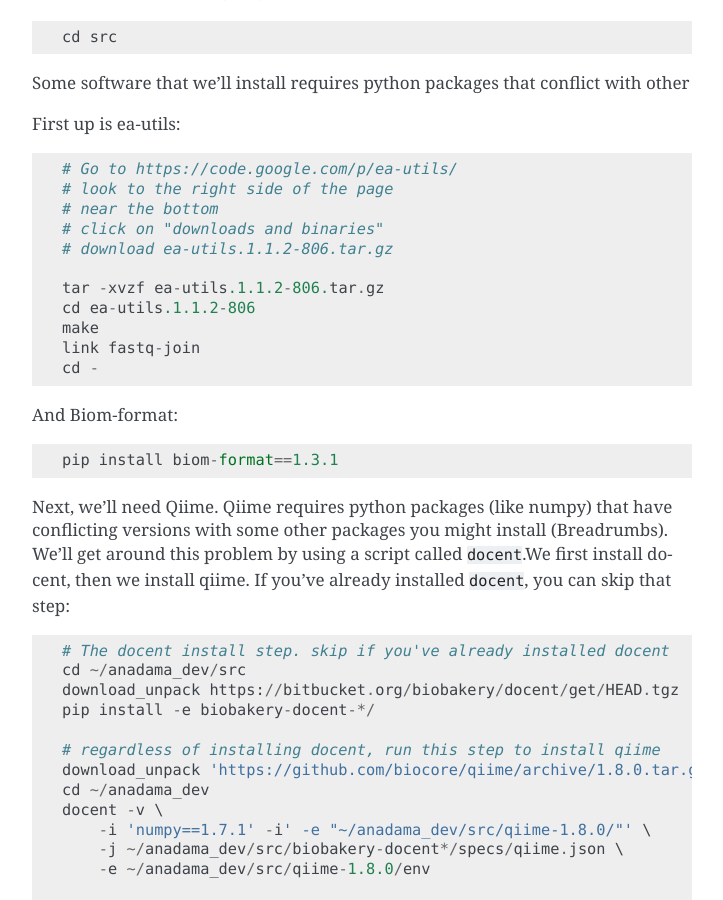
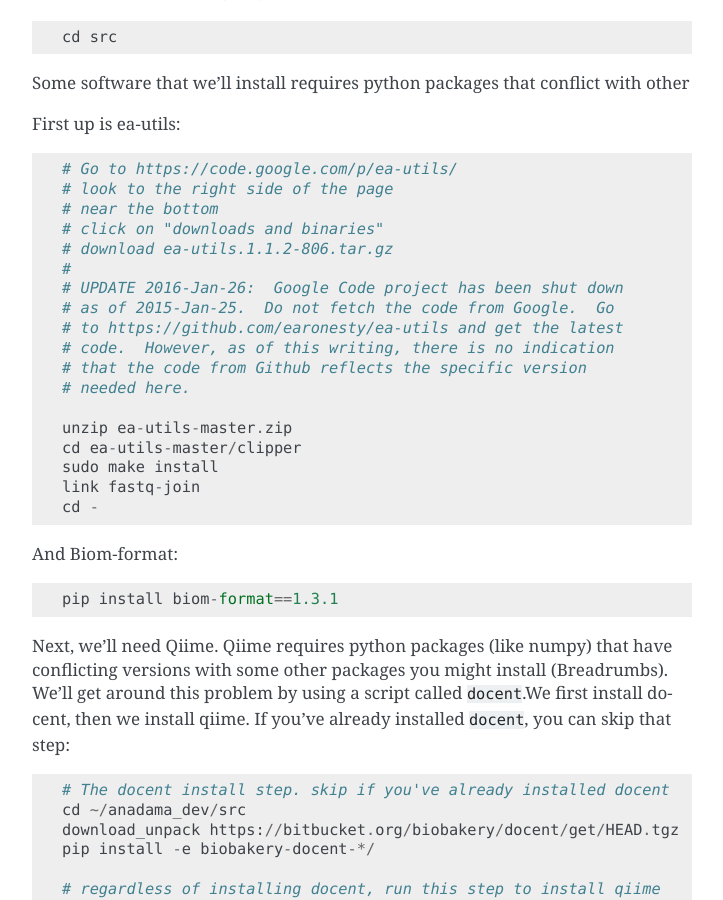
Before and after one commit to biobakery/anadama_workflows, a Sphinx documentation site: the page built from doc/install.rst, in a window 1280 px wide and 900 px high, scrolled down 3331 px. Shown: the whole window, without its empty margins (388-1111 px from the left). Built offline with Sphinx 7.4.7, drawn with Linux system fonts in a browser that asks for light colours; formulas are drawn with MathJax 3.

Commit message:
Updated the status of ea-utils source repository.

```diff
--- a/doc/install.rst
+++ b/doc/install.rst
@@ -187,10 +187,17 @@
   # near the bottom
   # click on "downloads and binaries"
   # download ea-utils.1.1.2-806.tar.gz
+  #
+  # UPDATE 2016-Jan-26:  Google Code project has been shut down
+  # as of 2015-Jan-25.  Do not fetch the code from Google.  Go
+  # to https://github.com/earonesty/ea-utils and get the latest
+  # code.  However, as of this writing, there is no indication
+  # that the code from Github reflects the specific version
+  # needed here.
 
-  tar -xvzf ea-utils.1.1.2-806.tar.gz
-  cd ea-utils.1.1.2-806
-  make
+  unzip ea-utils-master.zip
+  cd ea-utils-master/clipper
+  sudo make install
   link fastq-join
   cd -
 
```
